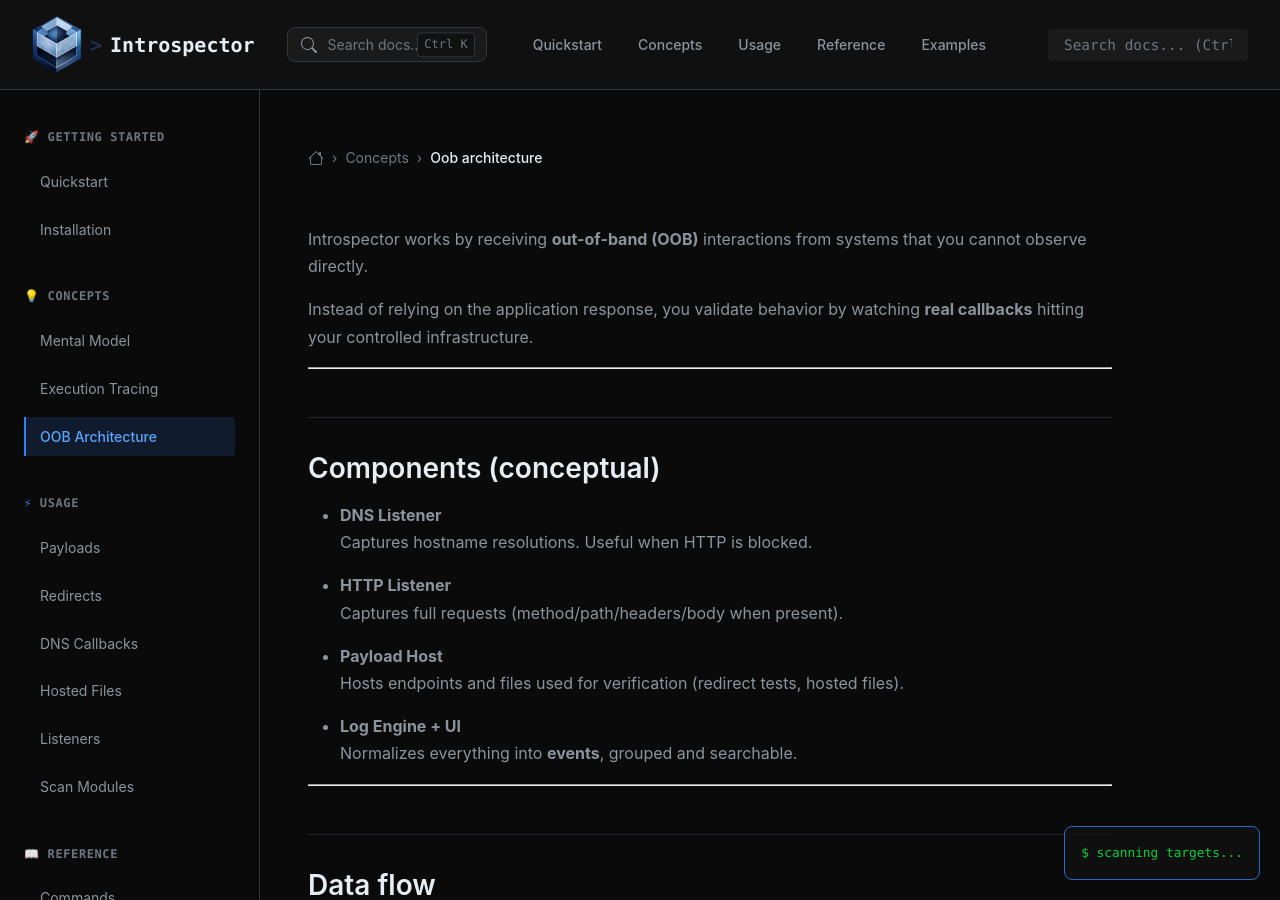
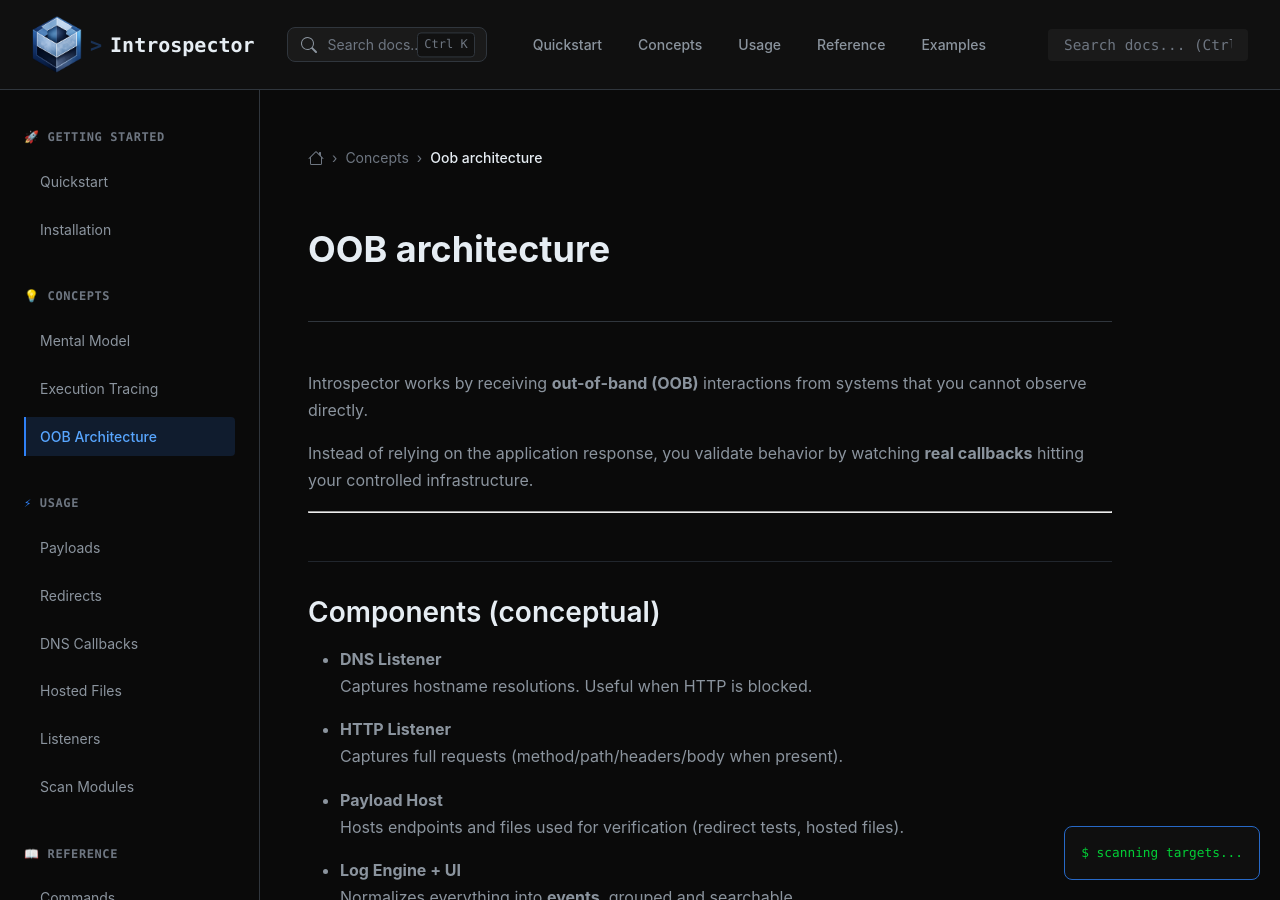
Before and after one commit to Dedal0/Introspector-Docs, a Jekyll site: the page built from concepts/oob-architecture.md, in a window 1280 px wide and 900 px high. Built offline with Jekyll 4.4.1, drawn with Linux system fonts in a browser that asks for light colours; our own code applies the rules of GitHub Pages for plain Markdown files.

Commit message:
Update oob-architecture.md

```diff
--- a/concepts/oob-architecture.md
+++ b/concepts/oob-architecture.md
@@ -1,4 +1,7 @@
-
+---
+layout: page
+title: OOB architecture
+---
 
 Introspector works by receiving **out-of-band (OOB)** interactions from systems that you cannot observe directly.
 
```
